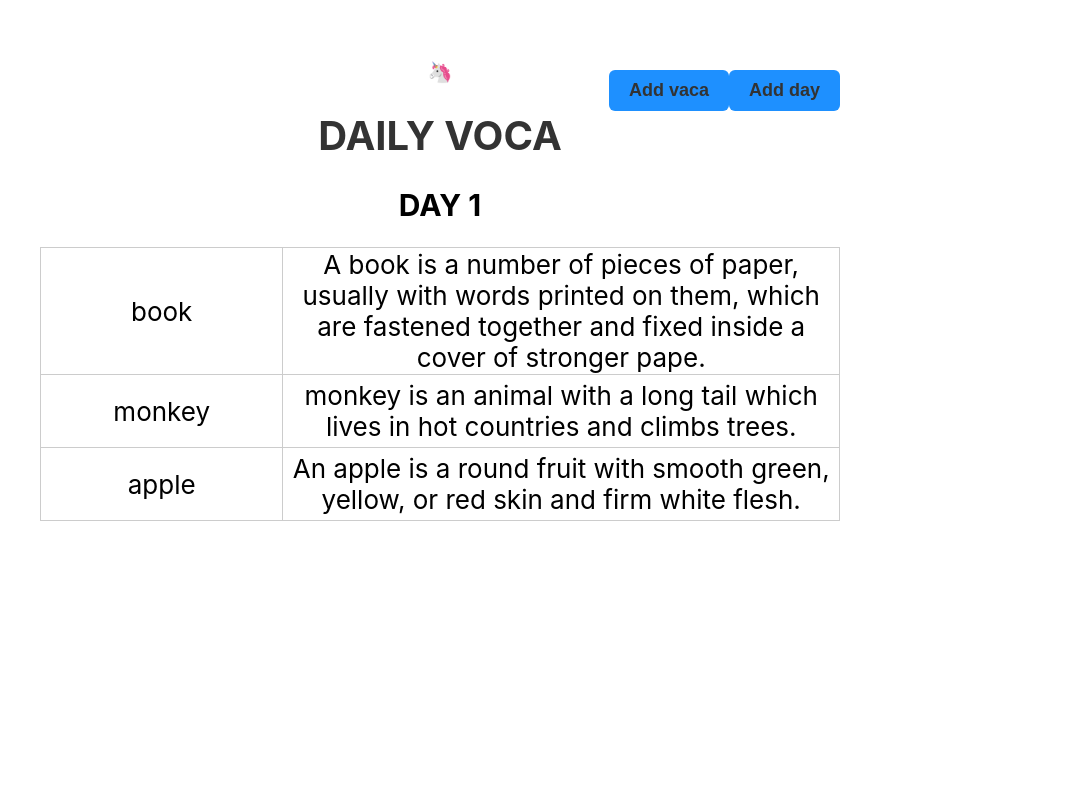
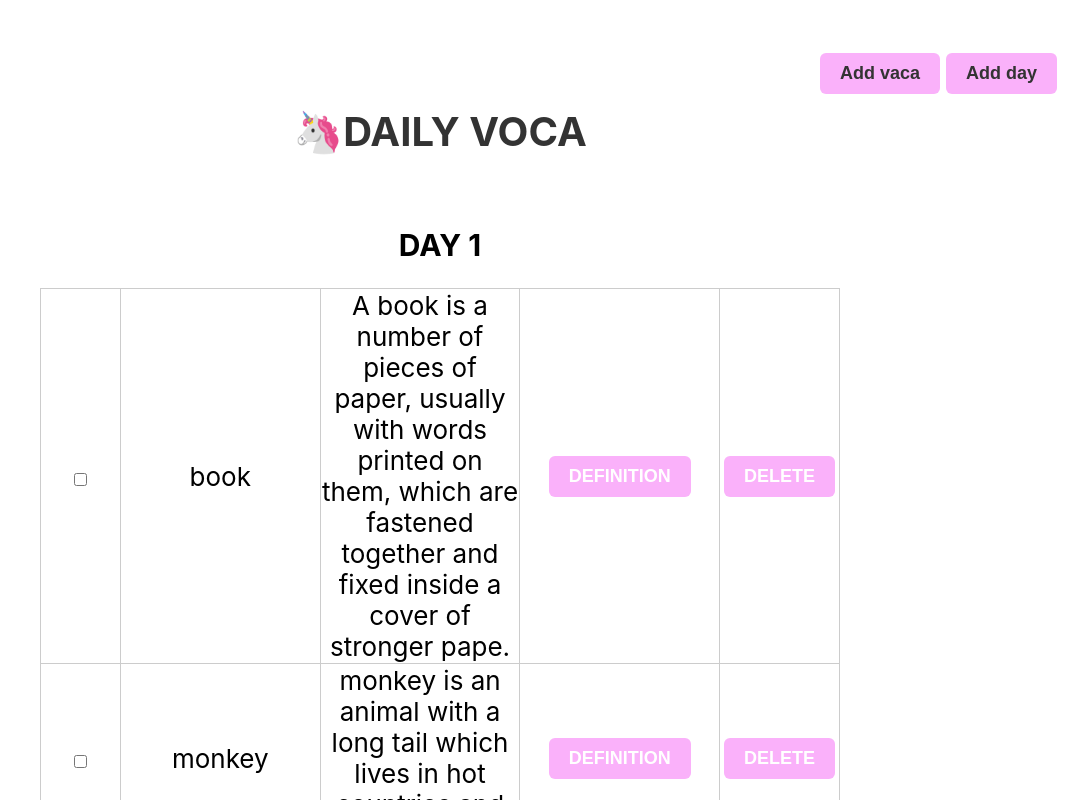
Before and after one commit to sunjus/daily_voca, a React (Create React App) app: page /day/1 in a window 1280 px wide. Shown: the top 800 px of the page, without its empty margins (200-1280 px from the left). Built offline with nearby package versions, Linux system fonts and the light colour scheme.

Commit message:
Created word component and emptypage

```diff
--- a/src/App.js
+++ b/src/App.js
@@ -2,6 +2,7 @@ import "./App.css";
 import Header from "./component/Header";
 import DayList from "./component/DayList";
 import Day from "./component/Day";
+import EmptyPage from "./component/EmptyPage";
 import { BrowserRouter, Route, Switch } from "react-router-dom";
 
 function App() {
@@ -16,6 +17,9 @@ function App() {
           <Route path="/day/:day">
             <Day />
           </Route>
+          <Route>
+            <EmptyPage />
+          </Route>
         </Switch>
       </div>
     </BrowserRouter>
--- a/src/component/Day.js
+++ b/src/component/Day.js
@@ -3,7 +3,8 @@ import data from "../db/data.json";
 import { useParams } from "react-router-dom";
 
 const Day = () => {
-  //useParams(): parameters in a given URL (App.js day/:day)
+  //useParams(): parameters on a given URL (App.js day/:day)
+  //const { day } = useParams();
   const day = useParams().day;
   const dailyWord = data.words.filter((word) => word.day === Number(day));
   console.log(data);
@@ -16,8 +17,17 @@ const Day = () => {
         <tbody>
           {dailyWord.map((word) => (
             <tr key={word.id}>
+              <td>
+                <input type="checkbox" />
+              </td>
               <td>{word.eng}</td>
               <td>{word.sense}</td>
+              <td>
+                <button>DEFINITION</button>
+              </td>
+              <td>
+                <button className="bnt_del">DELETE</button>
+              </td>
             </tr>
           ))}
         </tbody>
--- a/src/component/DayList.js
+++ b/src/component/DayList.js
@@ -8,7 +8,7 @@ const DayList = () => {
   return (
     <ul>
       {data.days.map((day) => (
-        <li key={day.id}>
+        <li key={day.id} className="list_day">
           <Link to={`/day/${day.day}`}>DAY{day.day}</Link>
         </li>
       ))}
--- /dev/null
+++ b/src/component/EmptyPage.js
@@ -0,0 +1,15 @@
+import React from "react";
+import { Link } from "react-router-dom";
+
+const EmptyPage = () => {
+  return (
+    <div>
+      <h2>Empty Page</h2>
+      <button>
+        <Link to="/">Return</Link>
+      </button>
+    </div>
+  );
+};
+
+export default EmptyPage;
--- a/src/component/Header.js
+++ b/src/component/Header.js
@@ -5,9 +5,8 @@ const Header = () => {
   return (
     <div className="header">
       <div className="logo">
-        <p>🦄</p>
         <h1>
-          <Link to="/">DAILY VOCA</Link>
+          <Link to="/">🦄DAILY VOCA</Link>
         </h1>
       </div>
       <div className="menu">
--- a/src/index.css
+++ b/src/index.css
@@ -38,13 +38,21 @@ a {
 }
 
 .header {
-  position: relative;
+  display: flex;
+  flex-direction: column;
+  padding: 20px;
+  margin: 20px;
 }
 
 .header .menu {
   position: absolute;
-  top: 10px;
+  top: 30px;
   right: 0;
+  margin: 20px;
+}
+
+.header .menu button {
+  margin: 3px;
 }
 
 .header .link {
@@ -69,12 +77,13 @@ a {
 
 .list_day a {
   display: block;
-  padding: 20px 0;
+  padding: 10px 10px;
   font-weight: bold;
-  color: #fff;
+  color: black;
   text-align: center;
   border-radius: 10px;
-  background-color: dodgerblue;
+  border: 1px solid rgb(85, 57, 85);
+  background-color: rgb(252, 227, 252);
 }
 
 table {
@@ -113,7 +122,7 @@ button {
   border-radius: 6px;
   padding: 10px 20px;
   color: #fff;
-  background-color: dodgerblue;
+  background-color: rgb(250, 177, 250);
 }
 
 .input_area {
```
Also changed, not shown: src/component/Word.js (added, +23 -0 lines).
